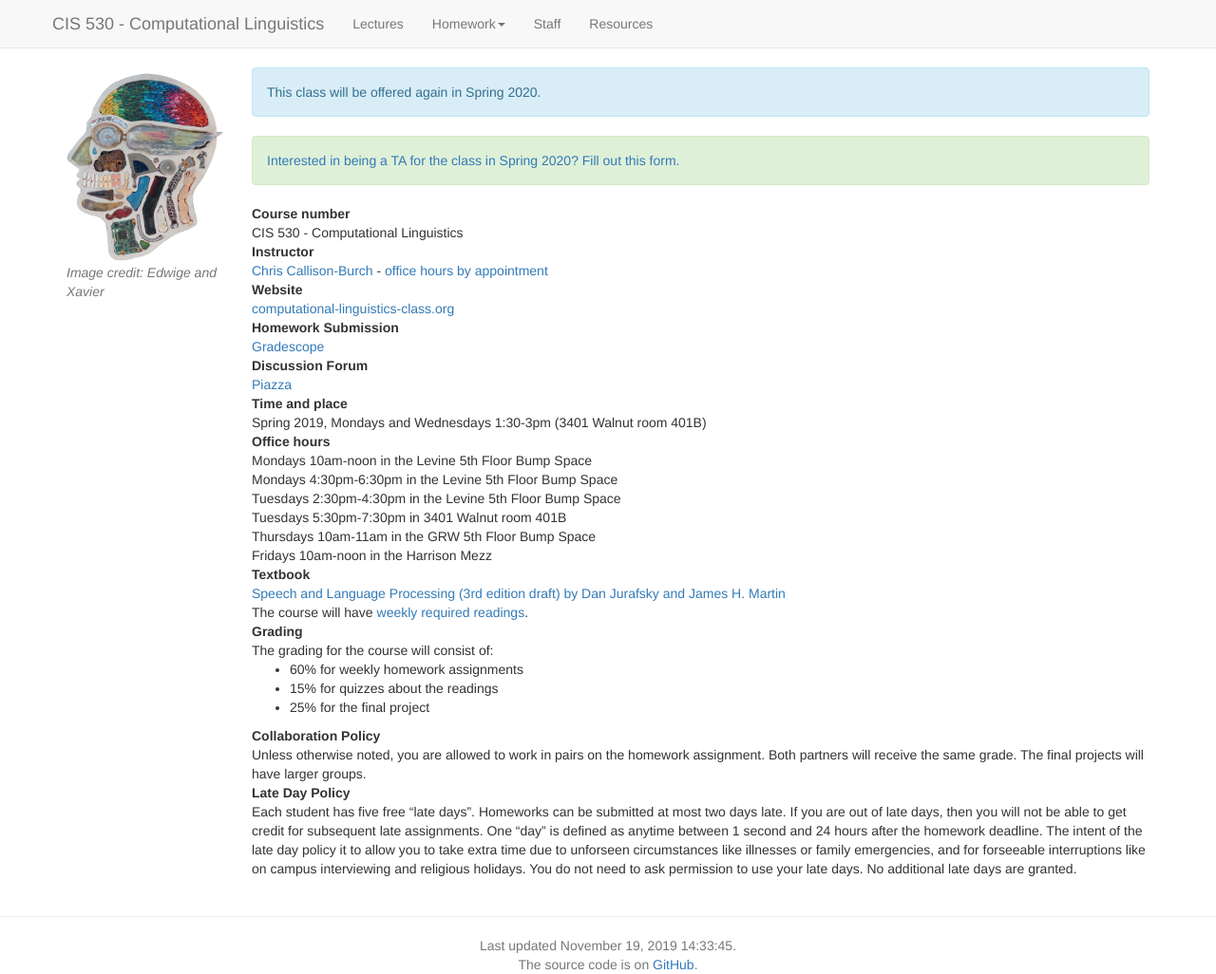
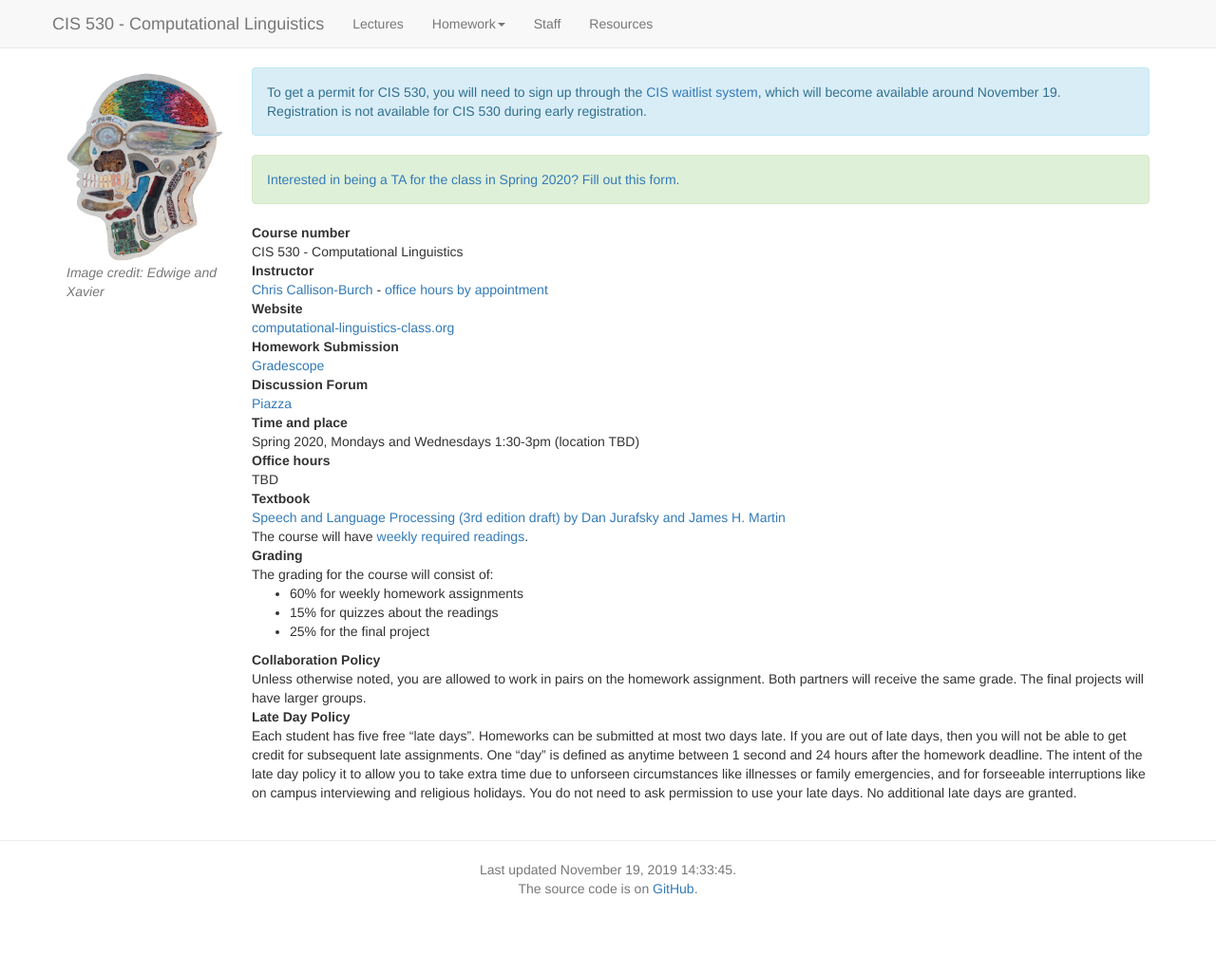
Before and after one commit to computational-linguistics-class/computational-linguistics-class.github.io, a Jekyll site: the page built from index.md, in a window 1280 px wide. Shown: the whole page at 95% size. Built offline with Jekyll 4.4.1, drawn with Linux system fonts in a browser that asks for light colours; nearby versions of some CDN libraries; a script that is not in the unit is left out; after the commit the page ends 946 px from its top, so only the background shows below that.

Commit message:
Waitlist info

```diff
--- a/index.md
+++ b/index.md
@@ -9,7 +9,7 @@ active_tab: main_page
 
 
 <div class="alert alert-info" markdown="1">
-This class will be offered again in Spring 2020.
+To get a permit for CIS 530, you will need to sign up through the [CIS waitlist system](https://advising.cis.upenn.edu/index.php?id=waitlist), which will become available around November 19. Registration is not available for CIS 530 during early registration.
 </div>
 
 
@@ -54,21 +54,16 @@ Website
 : [computational-linguistics-class.org](http://computational-linguistics-class.org/)
 
 Homework Submission
-: [Gradescope](https://www.gradescope.com/courses/35473)
+: [Gradescope](XXX)
 
 Discussion Forum
-: [Piazza](https://piazza.com/upenn/spring2019/cis530)
+: [Piazza](XXX)
 
 Time and place
-: Spring 2019, Mondays and Wednesdays 1:30-3pm (3401 Walnut room 401B)
+: Spring 2020, Mondays and Wednesdays 1:30-3pm (location TBD)
 
 Office hours
-: Mondays 10am-noon in the Levine 5th Floor Bump Space
-: Mondays 4:30pm-6:30pm in the Levine 5th Floor Bump Space
-: Tuesdays 2:30pm-4:30pm in the Levine 5th Floor Bump Space
-: Tuesdays 5:30pm-7:30pm in 3401 Walnut room 401B
-: Thursdays 10am-11am in the GRW 5th Floor Bump Space
-: Fridays 10am-noon in the Harrison Mezz
+: TBD
 
 
 Textbook
```
